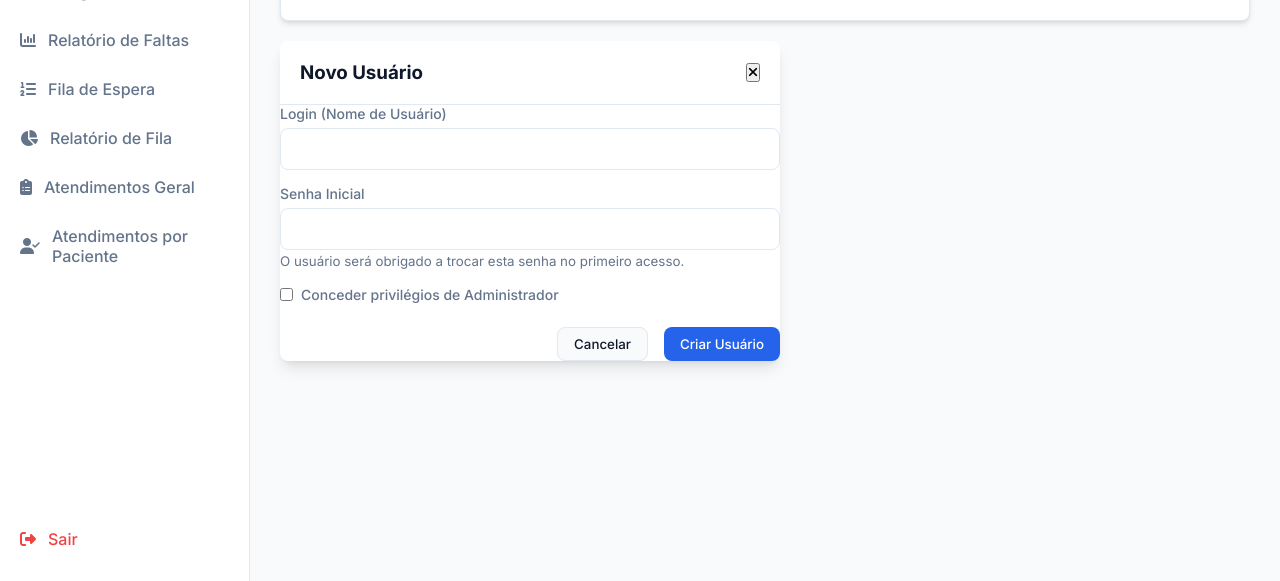
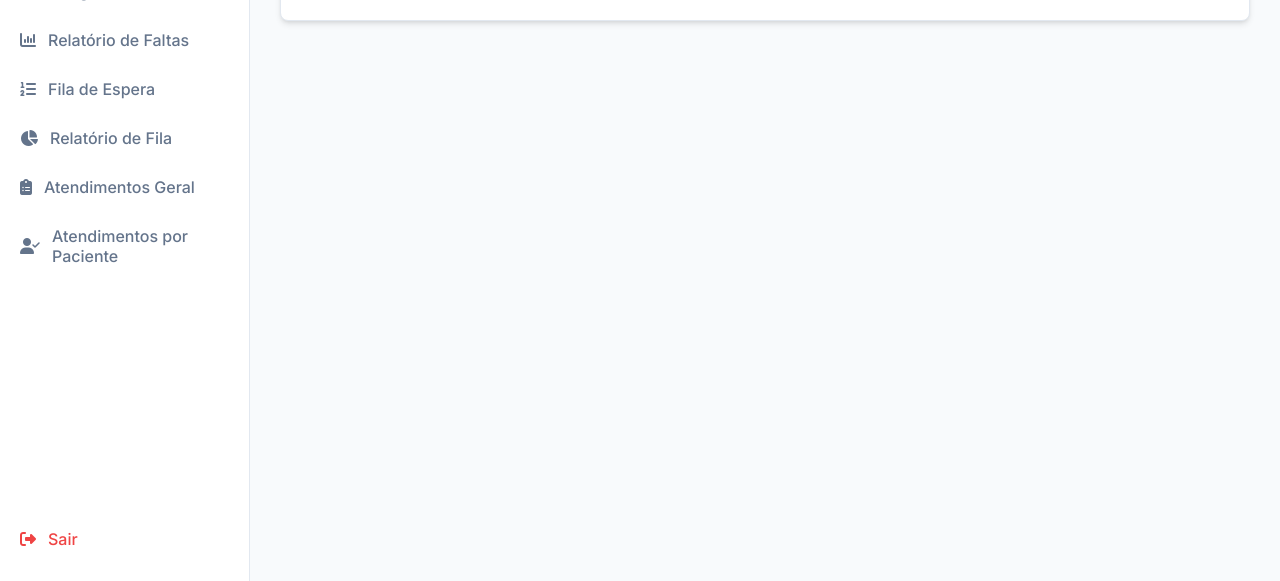
Before and after one commit to jorgeaikesjr/FisioClinic, a FastAPI app: template templates/users.html in a window 1280 px wide. Shown: the part 219-800 px from the top of the page. Run offline with FastAPI, Linux system fonts and the light colour scheme; the template is opened without the code that fills it, so the values that code supplies are empty.

Commit message:
fix: adjust users layout to match custom css structure

```diff
--- a/templates/users.html
+++ b/templates/users.html
@@ -24,8 +24,8 @@
         </button>
     </div>
 
-    <div style="overflow-x: auto;">
-        <table class="table" id="usersTable">
+    <div class="table-container">
+        <table>
             <thead>
                 <tr>
                     <th>Usuário</th>
@@ -34,7 +34,7 @@
                     <th>Ações</th>
                 </tr>
             </thead>
-            <tbody>
+            <tbody id="usersTableBody">
                 <!-- Preenchido via JS -->
             </tbody>
         </table>
@@ -42,13 +42,14 @@
 </div>
 
 <!-- Modal Novo Usuário -->
-<div class="modal" id="newUserModal">
-    <div class="modal-content">
+<div class="modal-overlay" id="newUserModal">
+    <div class="modal">
         <div class="modal-header">
             <h3>Novo Usuário</h3>
-            <button class="btn-close" onclick="closeModal('newUserModal')"><i class="fa-solid fa-xmark"></i></button>
+            <i class="fa-solid fa-xmark modal-close" onclick="closeModal('newUserModal')"></i>
         </div>
         <form id="newUserForm">
+            <div class="modal-body">
                 <div class="form-group">
                     <label for="username">Login (Nome de Usuário)</label>
                     <input type="text" id="username" class="form-control" required>
@@ -62,7 +63,8 @@
                     <input type="checkbox" id="isAdmin">
                     <label for="isAdmin" style="margin: 0;">Conceder privilégios de Administrador</label>
                 </div>
-            <div style="margin-top: 1.5rem; display: flex; justify-content: flex-end; gap: 1rem;">
+            </div>
+            <div class="modal-footer">
                 <button type="button" class="btn btn-secondary" onclick="closeModal('newUserModal')">Cancelar</button>
                 <button type="submit" class="btn btn-primary">Criar Usuário</button>
             </div>
@@ -78,7 +80,7 @@
     async function loadUsers() {
         try {
             const users = await apiRequest('/users/');
-            const tbody = document.querySelector('#usersTable tbody');
+            const tbody = document.getElementById('usersTableBody');
             tbody.innerHTML = '';
 
             if (users.length === 0) {
```
Lines whose indentation alone changed are shown as unchanged.
